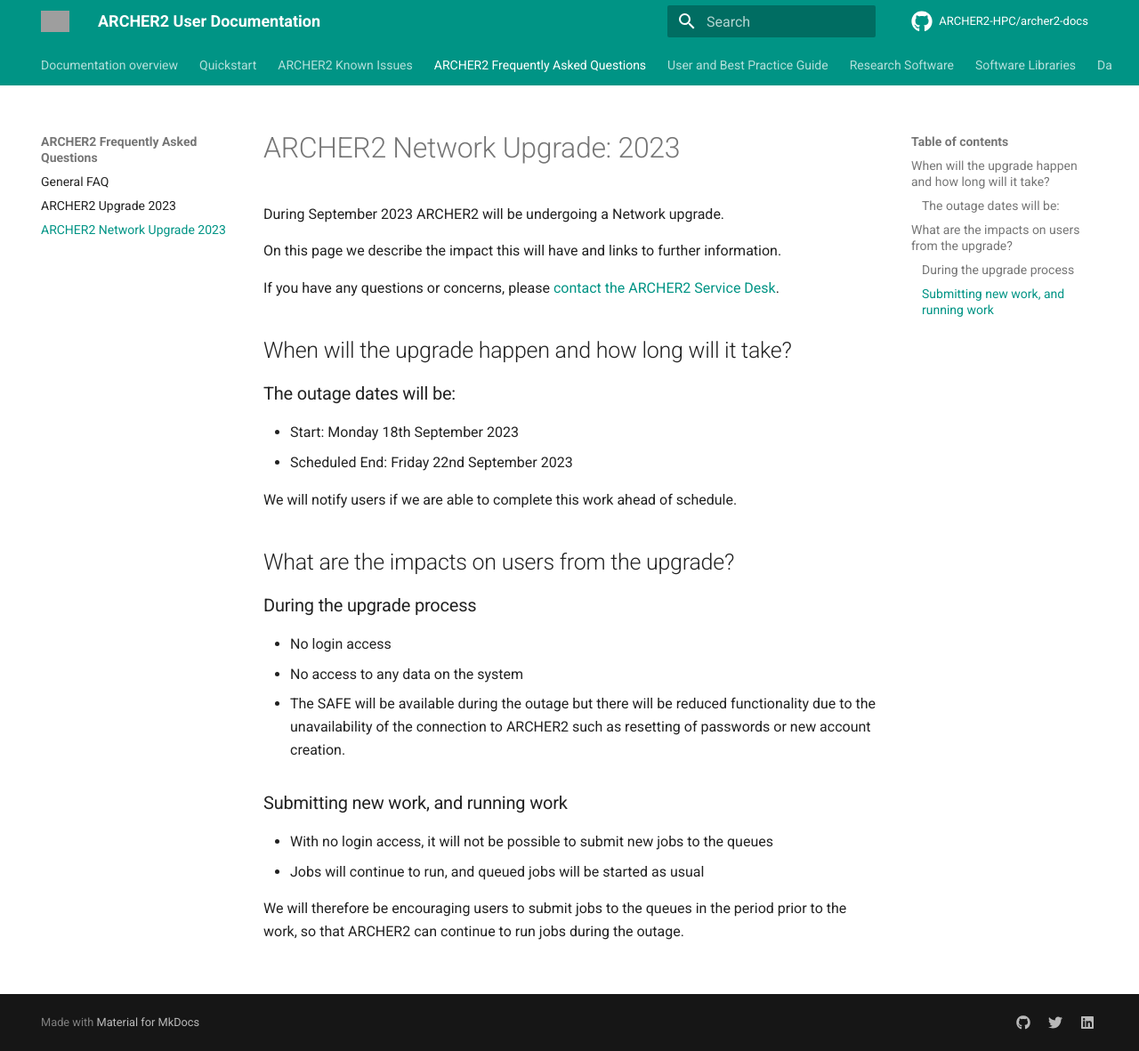
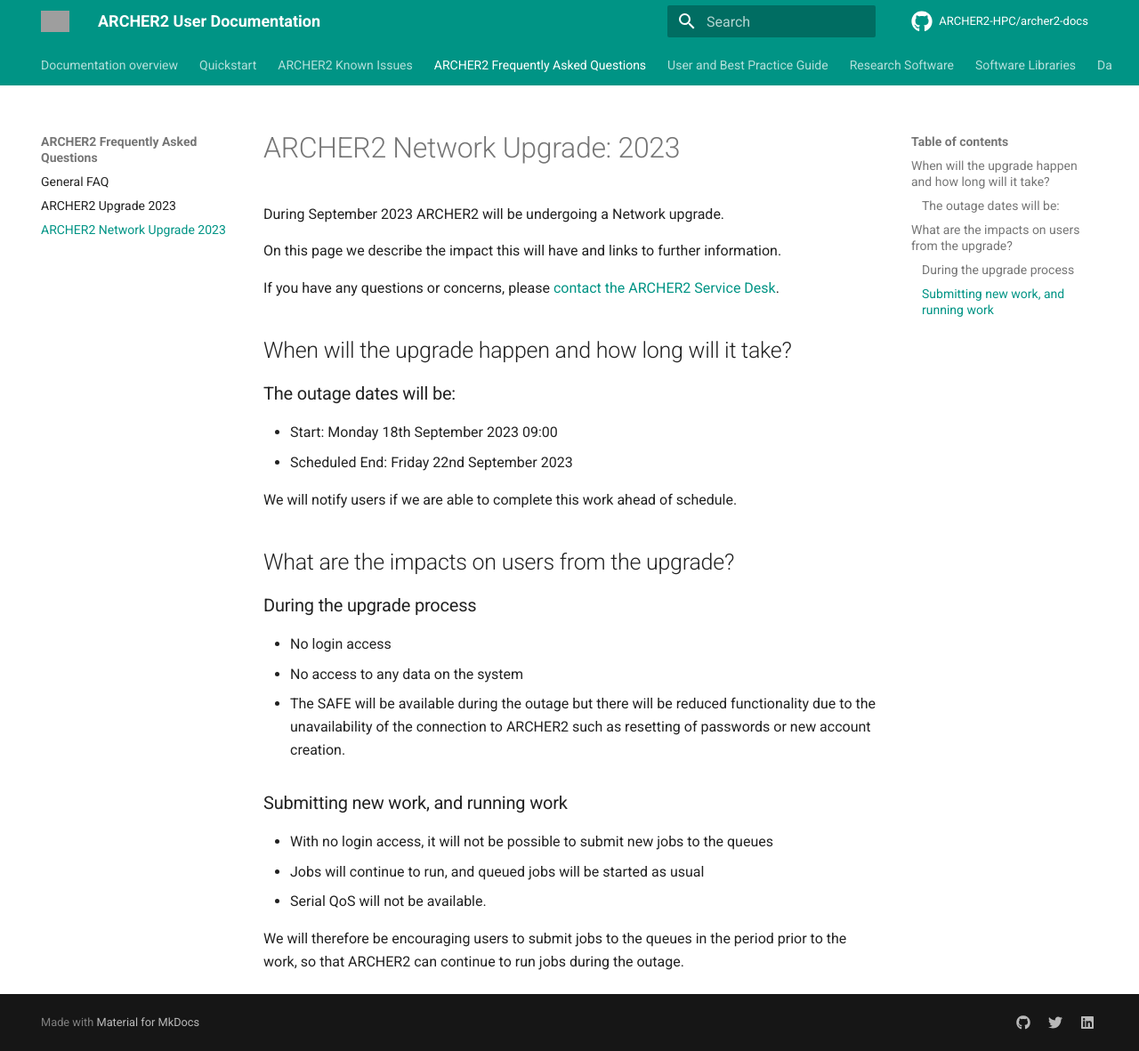
Before and after one commit to ARCHER2-HPC/archer2-docs, an MkDocs documentation site: the page built from docs/faq/network-upgrade-2023.md, in a window 1280 px wide and 1181 px high. Shown: the whole window at 89% size. Built offline with MkDocs 1.6.1 and Material for MkDocs 9.7.7, drawn with Linux system fonts in a browser that asks for light colours; comment, search, counter and statistics services are not loaded; grey boxes are pictures that could not be loaded.

Commit message:
Update network-upgrade-2023.md

```diff
--- a/docs/faq/network-upgrade-2023.md
+++ b/docs/faq/network-upgrade-2023.md
@@ -14,7 +14,7 @@
 
 ### The outage dates will be:
 
- - Start:  Monday 18th September 2023
+ - Start:  Monday 18th September 2023  09:00
  - Scheduled End:  Friday 22nd September 2023
 
 We will notify users if we are able to complete this work ahead of schedule.
@@ -31,5 +31,6 @@
 
 - With no login access, it will not be possible to submit new jobs to the queues
 - Jobs will continue to run, and queued jobs will be started as usual
+- Serial QoS will not be available.
 
 We will therefore be encouraging users to submit jobs to the queues in the period prior to the work, so that ARCHER2 can continue to run jobs during the outage.
```
